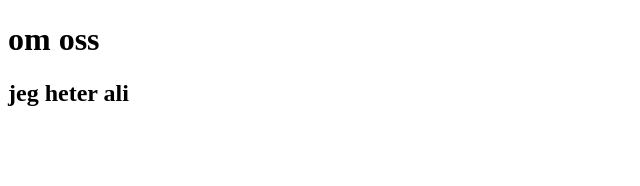
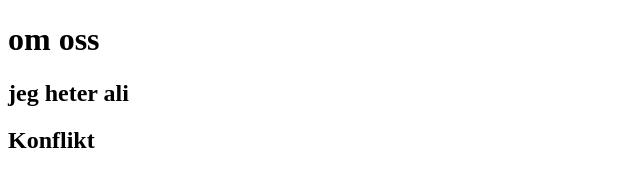
Before and after one commit to DATA1200-2025/valgfri-oppgave-1-git-anbefales-simonog, a plain HTML site: page index.html in a window 1280 px wide. Shown: the whole page, without its empty margins (0-640 px from the left). Drawn offline with Linux system fonts and the light colour scheme.

Commit message:
konflikt

```diff
--- a/index.html
+++ b/index.html
@@ -7,5 +7,6 @@
 <body>
     <h1>om oss</h1>
 <h2> jeg heter ali </h2>
+<h2> Konflikt</h2>
 </body>
 </html>
```
